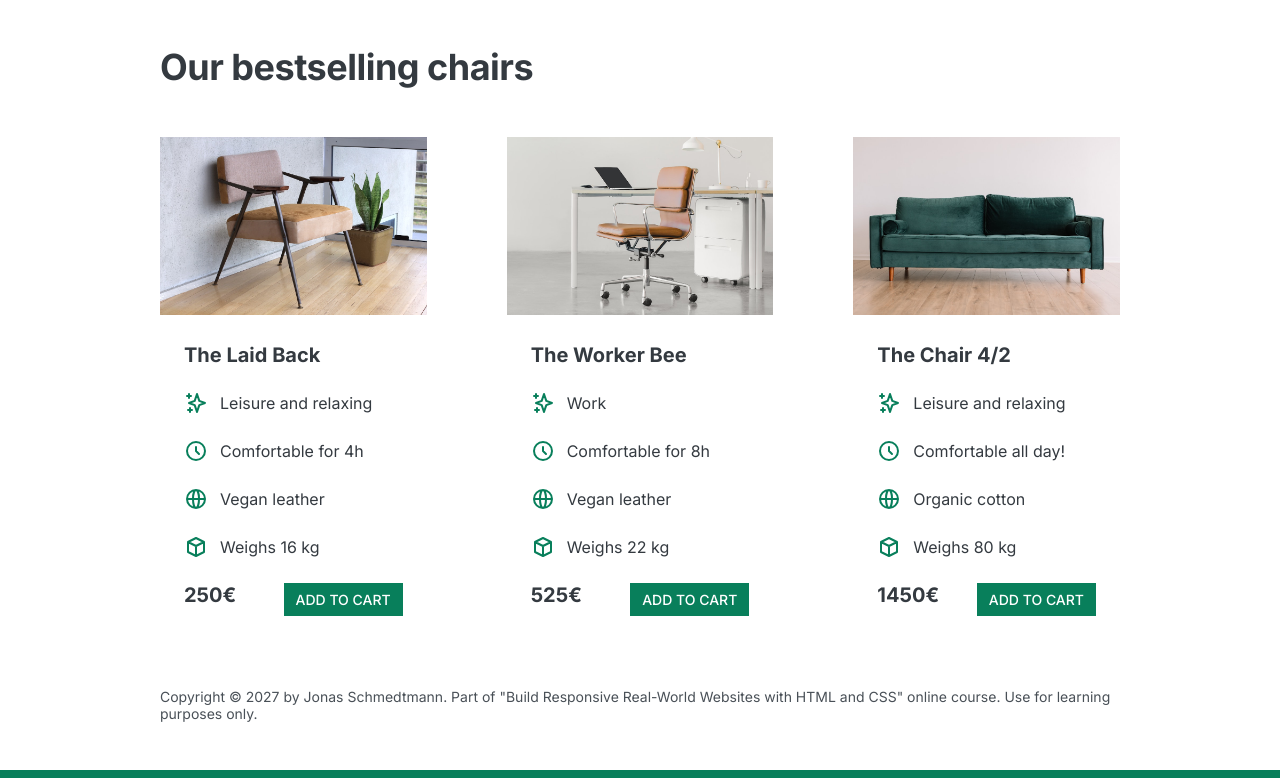
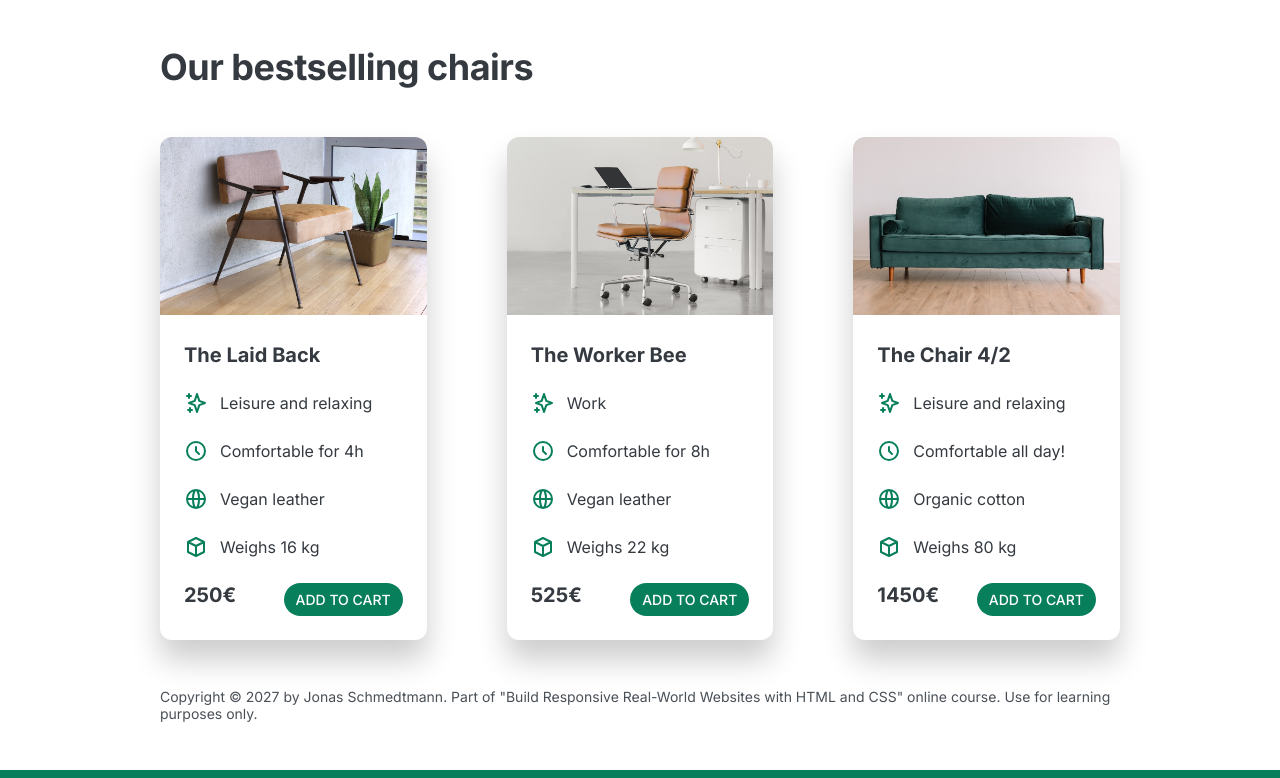
Before and after one commit to FreeNit/HTML_CSS_Design, a plain HTML site: page index.html in a window 1280 px wide. Shown: the part 1150-1928 px from the top of the page. Drawn offline with Linux system fonts and the light colour scheme.

Commit message:
1. Implemented Shadows 2. Implemented Border-radius

```diff
--- a/style.css
+++ b/style.css
@@ -73,7 +73,7 @@ text-transform: uppercase;
 font-weight: 500;
 /* Visual */
 background-color: #087f5b;
-
+border-radius: 100px;
 /* Mics */
 }
 
@@ -90,6 +90,10 @@ background-color: #087f5b;
 .btn--small {
   font-size: 14px;
   padding: 8px 12px;
+}
+
+img {
+  border-radius: 12px;
 }
 
 /* ------------------------ */
@@ -116,6 +120,8 @@ h1 {
   /* 44 / 52/ 62 */
   line-height: 1.1;
   letter-spacing: -1px;
+
+  /* text-shadow: 0px 5px 5px rgba(0, 0, 0, 0.9); */
 }
 
 .header-text {
@@ -149,6 +155,7 @@ img {
   background-color: #087f5b;
   color: #fff;
   padding: 24px;
+  border-radius: 12px;
 }
 
 .testimonial-box {
@@ -169,6 +176,17 @@ img {
 }
 
 /* CHAIRS */
+.chair {
+  box-shadow: 0px 20px 30px 0px rgba(0, 0, 0, 0.2);
+  border-radius: 12px;
+}
+
+.chair img {
+  /* border-radius: 12px 12px 0 0; */
+  border-bottom-left-radius: 0;
+  border-bottom-right-radius: 0;
+}
+
 .chair-box {
   padding: 24px;
 }
```
